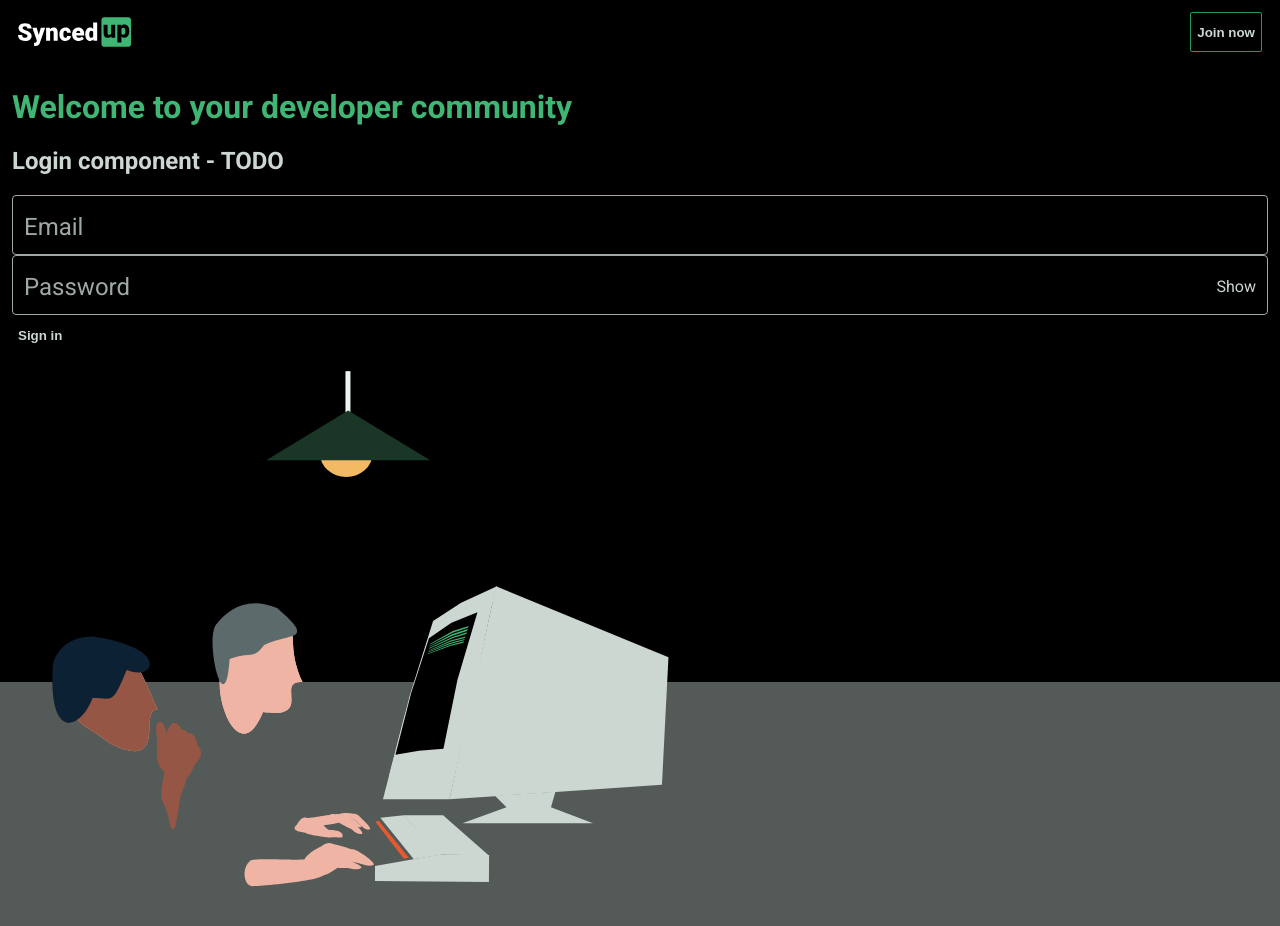
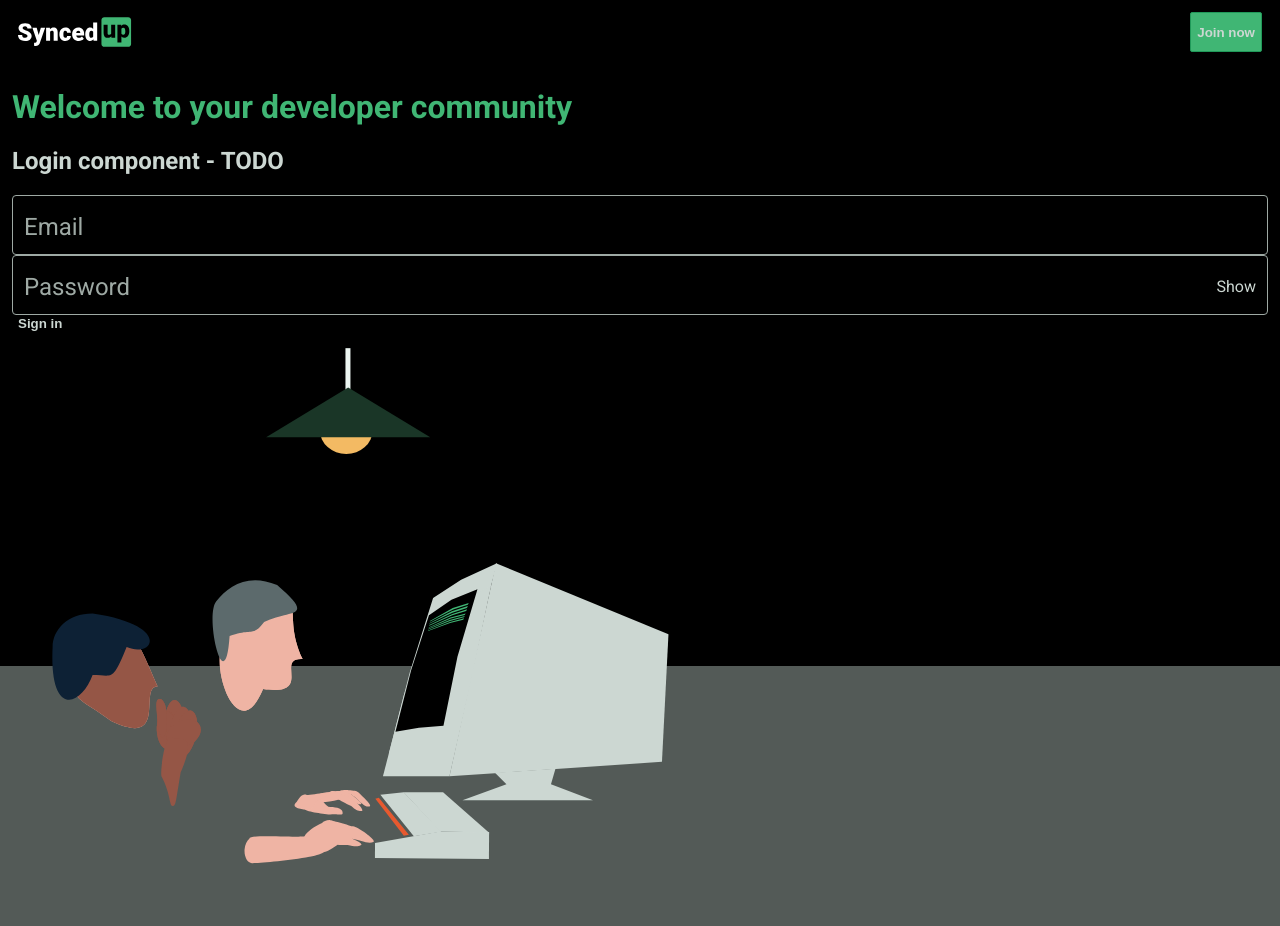
Before and after one commit to chingu-voyages/v25-bears-team-05, a React (Create React App) app in the folder app/: page / in a window 1280 px wide. Shown: the top 926 px of the page. Built offline with nearby package versions, Linux system fonts and the light colour scheme.

Commit message:
Update Button styles

```diff
--- a/app/src/components/button/Button.css
+++ b/app/src/components/button/Button.css
@@ -1,32 +1,43 @@
 .Button {
   background: none;
   color: var(--primary-text-color);
-  height: 40px;
   border: none;
   border-width: 1px;
   font-weight: 700;
+  display: flex;
+  flex-flow: row wrap;
+  align-items: center;
+  justify-content: center;
 }
 .Button a {
   color: var(--primary-text-color);
   text-decoration: none;
+  display: flex;
+  flex-flow: row wrap;
+  align-items: center;
+  justify-content: center;
+  width: 100%;
+  height: 100%;
 }
 .Button.square {
   border-style: solid;
   border-radius: 2px;
+  border-color: var(--color-green-3);
+  height: 40px;
 }
 .Button.round {
   border-style: solid;
   border-radius: 28px;
+  height: 60px;
+  width: 100%;
+  font-size: 16px;
 }
-.Button.green-border {
-  border-color: var(--color-green-3);
-}
-.Button.black-text {
+.Button.primary {
+  background-color: var(--primary-green-color);
   color: var(--color-black);
 }
-.Button.green-background {
-  background-color: var(--primary-green-color);
-}
-.Button.grey-background {
+.Button.primary:hover,
+.Button.primary:active {
+  background-color: var(--color-green-3);
   background-color: var(--grey-background-color);
 }
```
